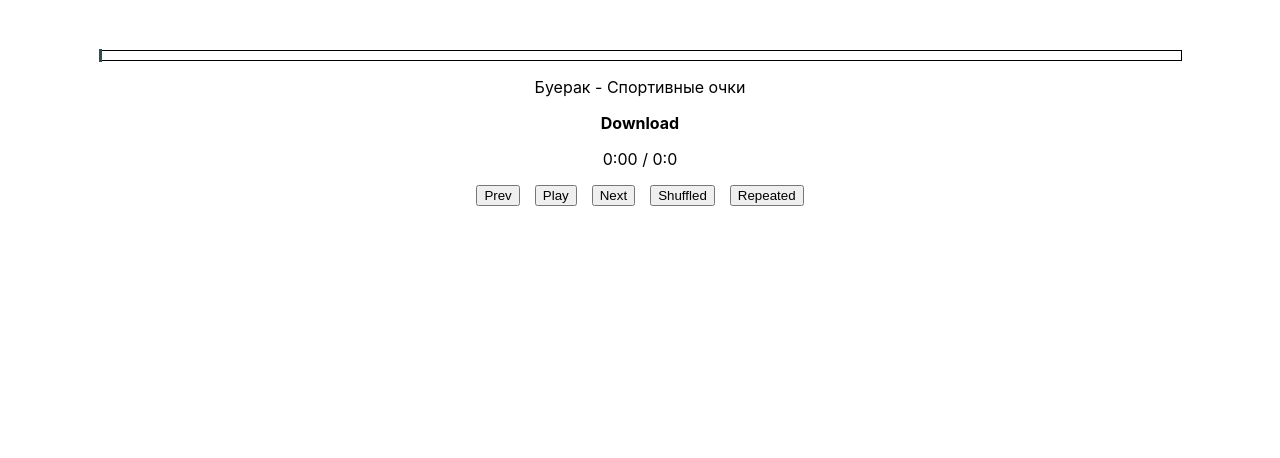
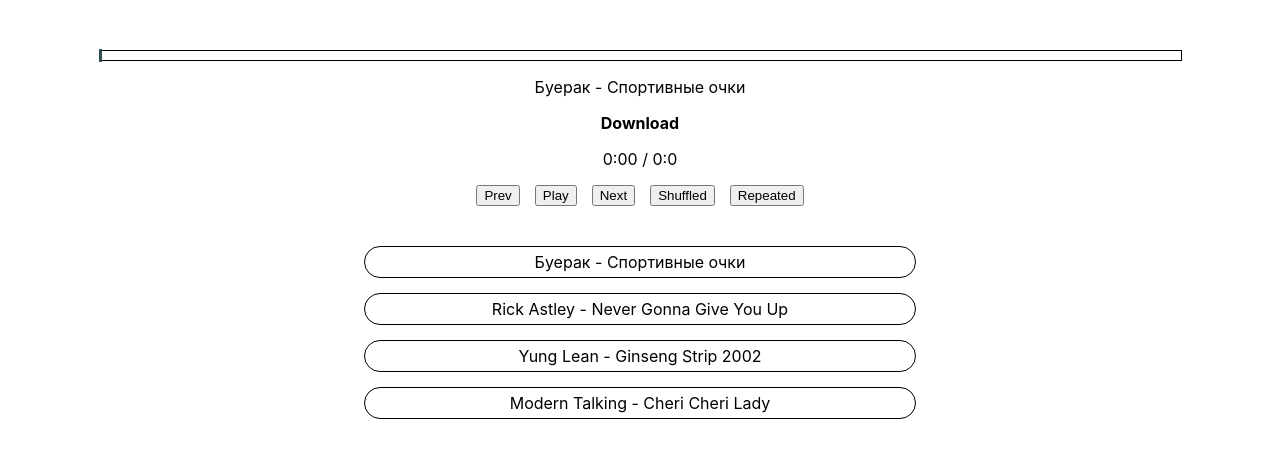
Before and after one commit to Timkogas/simple-mp3-player, a React (Create React App) app: page / in a window 1280 px wide. Shown: the top 458 px of the page. Built offline with nearby package versions, Linux system fonts and the light colour scheme.

Commit message:
#6 добавил плейлист

```diff
--- a/src/App.css
+++ b/src/App.css
@@ -38,6 +38,24 @@
   gap: 15px;
   justify-content: center;
 }
+.playlist {
+  margin-top: 40px;
+  display: flex;
+  flex-direction: column;
+  gap: 15px;
+
+}
+.track {
+  width: 50%;
+  margin: 0 auto;
+  padding: 5px;
+  border: 1px solid black;
+  border-radius: 20px;
+}
+.track:hover {
+  background-color: rgb(214, 214, 214)
+}
+
 
 audio {
   display: none;
--- a/src/App.js
+++ b/src/App.js
@@ -104,6 +104,11 @@
     setWidthProgressBar((100 * currentTime / duration).toFixed(2))
   }
 
+  const selectTrack = (NumberTrack) => {
+    setSelectedTrack(NumberTrack)
+    renderTrack()
+  }
+
 
   return (
     <div className='App'>
@@ -148,6 +153,13 @@
         }}>{repeated ? 'Not repeated' : 'Repeated'}
         </button>
       </div>
+
+      <div className='playlist'>
+        <div className='track' onClick = {()=>{selectTrack(0)}}>{playList[0].name}</div>
+        <div className='track' onClick = {()=>{selectTrack(1)}}>{playList[1].name}</div>
+        <div className='track' onClick = {()=>{selectTrack(2)}}>{playList[2].name}</div>
+        <div className='track' onClick = {()=>{selectTrack(3)}}>{playList[3].name}</div>
+      </div>
     </div>
   );
 }
```
